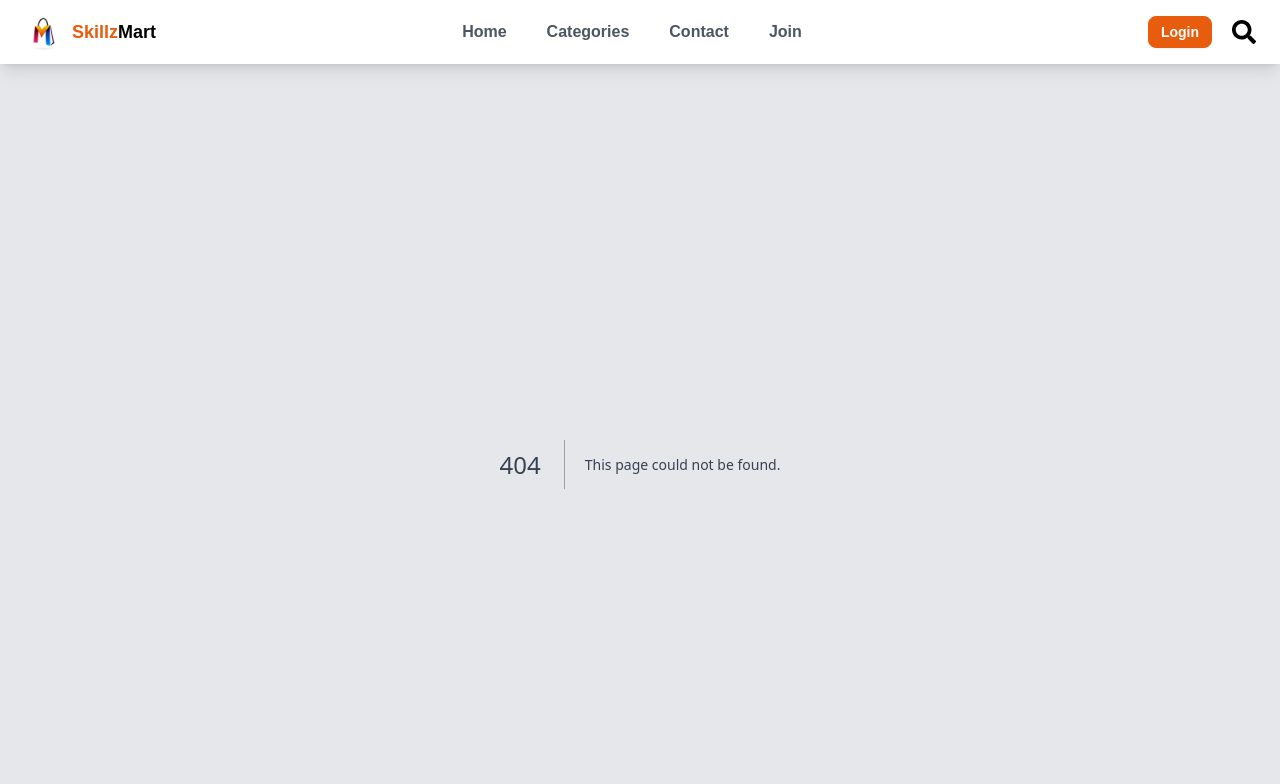
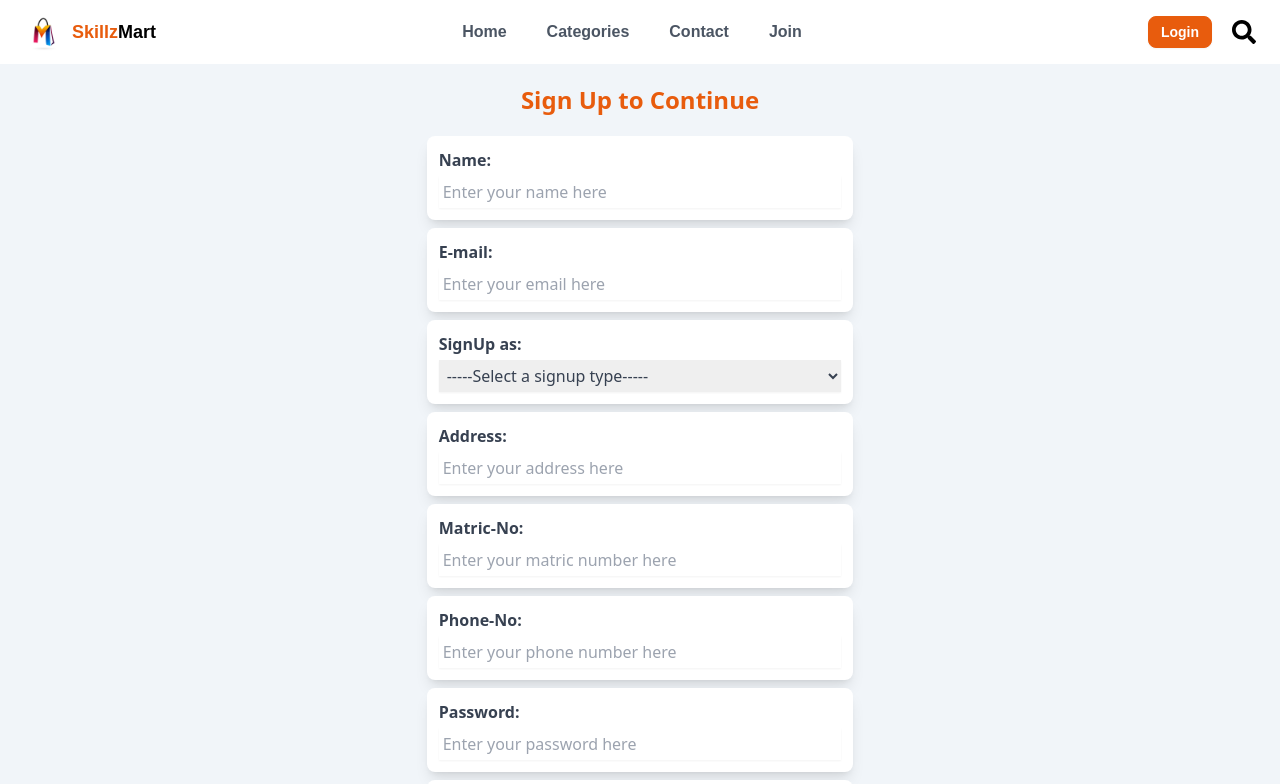
Before and after one commit to abrahamebij/skillzmart, a Next.js app: page /signup in a window 1280 px wide. Before the commit this address had no page. Shown: the top 784 px of the page. Built offline with nearby package versions, Linux system fonts and the light colour scheme.

Commit message:
signup and login pages

```diff
--- /dev/null
+++ b/app/login/page.jsx
@@ -0,0 +1,22 @@
+import React from 'react'
+
+export default function page() {
+  return (
+    <div className='w-full h-full bg-slate-100 flex items-center justify-center flex-1'>
+        <div className='w-10/12 md:w-1/2 lg:w-1/3 h-1/3 md:h-1/2 lg:h-2/3 font-sans'>
+            <h2 className=' font-bold text-primary text-center my-5 text-lg md:text-xl lg:text-2xl'>Login to your Account</h2>
+            <form action="">
+                <div className='w-full bg-white rounded-lg my-2 flex flex-col p-3 shadow-lg'>
+                    <label className='font-semibold mb-1' htmlFor="email">E-mail:</label>
+                    <input type="email" id='email' name='email' placeholder='Enter your email here' className='bg-transparent focus:outline-none p-1 shadow'/>
+                </div>
+                <div className='w-full bg-white rounded-lg my-2 flex flex-col p-3 shadow-lg'>
+                    <label className='font-semibold mb-1' htmlFor="password">Password:</label>
+                    <input type="password" id='password' name='password' placeholder='Enter your password here' className='bg-transparent focus:outline-none p-1 shadow'/>
+                </div>
+                <button className='w-full p-2 text-lg bg-primary text-white font-semibold rounded my-4 lg:hover:scale-[1.03] duration-500'>Login</button>
+            </form>
+        </div>
+    </div>
+  )
+}
--- /dev/null
+++ b/app/signup/page.jsx
@@ -0,0 +1,50 @@
+import React from 'react'
+
+export default function page() {
+  return (
+    <div className='w-full h-full bg-slate-100 flex items-center justify-center'>
+        <div className='w-10/12 md:w-1/2 lg:w-1/3 h-1/3 md:h-1/2 lg:h-2/3 font-sans'>
+        <h2 className=' font-bold text-primary text-center my-5 text-lg md:text-xl lg:text-2xl'>Sign Up to Continue</h2>
+            <form action="">
+                <div className='w-full bg-white rounded-lg my-2 flex flex-col p-3 shadow-lg'>
+                    <label className='font-semibold mb-1' htmlFor="name">Name:</label>
+                    <input type="text" id='name' name='name' placeholder='Enter your name here' className='bg-transparent focus:outline-none p-1 shadow-sm'/>
+                </div>
+                <div className='w-full bg-white rounded-lg my-2 flex flex-col p-3 shadow-lg'>
+                    <label className='font-semibold mb-1' htmlFor="email">E-mail:</label>
+                    <input type="email" id='email' name='email' placeholder='Enter your email here' className='bg-transparent focus:outline-none p-1 shadow-sm'/>
+                </div>
+                <div className='w-full bg-white rounded-lg my-2 flex flex-col p-3 shadow-lg'>
+                    <label className='font-semibold mb-1' htmlFor="email">SignUp as:</label>
+                    <select name="type" id="type" className='focus:outline-none shadow-sm p-1'>
+                        <option value="">-----Select a signup type-----</option>
+                        <option value="vendor">Vendor</option>
+                        <option value="user">Customer</option>
+                    </select>
+                </div>
+                <div className='w-full bg-white rounded-lg my-2 flex flex-col p-3 shadow-lg'>
+                    <label className='font-semibold mb-1' htmlFor="address">Address:</label>
+                    <input type="text" id='address' name='address' placeholder='Enter your address here' className='bg-transparent focus:outline-none p-1 shadow-sm'/>
+                </div>
+                <div className='w-full bg-white rounded-lg my-2 flex flex-col p-3 shadow-lg'>
+                    <label className='font-semibold mb-1' htmlFor="matric">Matric-No:</label>
+                    <input type="text" id='matric' name='matric' placeholder='Enter your matric number here' className='bg-transparent focus:outline-none p-1 shadow-sm'/>
+                </div>
+                <div className='w-full bg-white rounded-lg my-2 flex flex-col p-3 shadow-lg'>
+                    <label className='font-semibold mb-1' htmlFor="phone">Phone-No:</label>
+                    <input type="tel" id='phone' name='phone' placeholder='Enter your phone number here' className='bg-transparent focus:outline-none p-1 shadow-sm'/>
+                </div>
+                <div className='w-full bg-white rounded-lg my-2 flex flex-col p-3 shadow-lg'>
+                    <label className='font-semibold mb-1' htmlFor="password">Password:</label>
+                    <input type="password" id='password' name='password' placeholder='Enter your password here' className='bg-transparent focus:outline-none p-1 shadow-sm'/>
+                </div>
+                <div className='w-full bg-white rounded-lg my-2 flex flex-col p-3 shadow-lg'>
+                    <label className='font-semibold mb-1' htmlFor="password">Confirm Password:</label>
+                    <input type="password" id='password' name='password' placeholder='Enter your password here' className='bg-transparent focus:outline-none p-1 shadow-sm'/>
+                </div>
+                <button className='w-full p-2 text-lg bg-primary text-white font-semibold rounded my-4 lg:hover:scale-[1.03] duration-500'>Sign up</button>
+            </form>
+        </div>
+    </div>
+  )
+}
--- a/package.json
+++ b/package.json
@@ -3,7 +3,7 @@
   "version": "0.1.0",
   "private": true,
   "scripts": {
-    "dev": "next dev",
+    "dev": "next dev -p 8080",
     "build": "next build",
     "start": "next start",
     "lint": "next lint"
```
